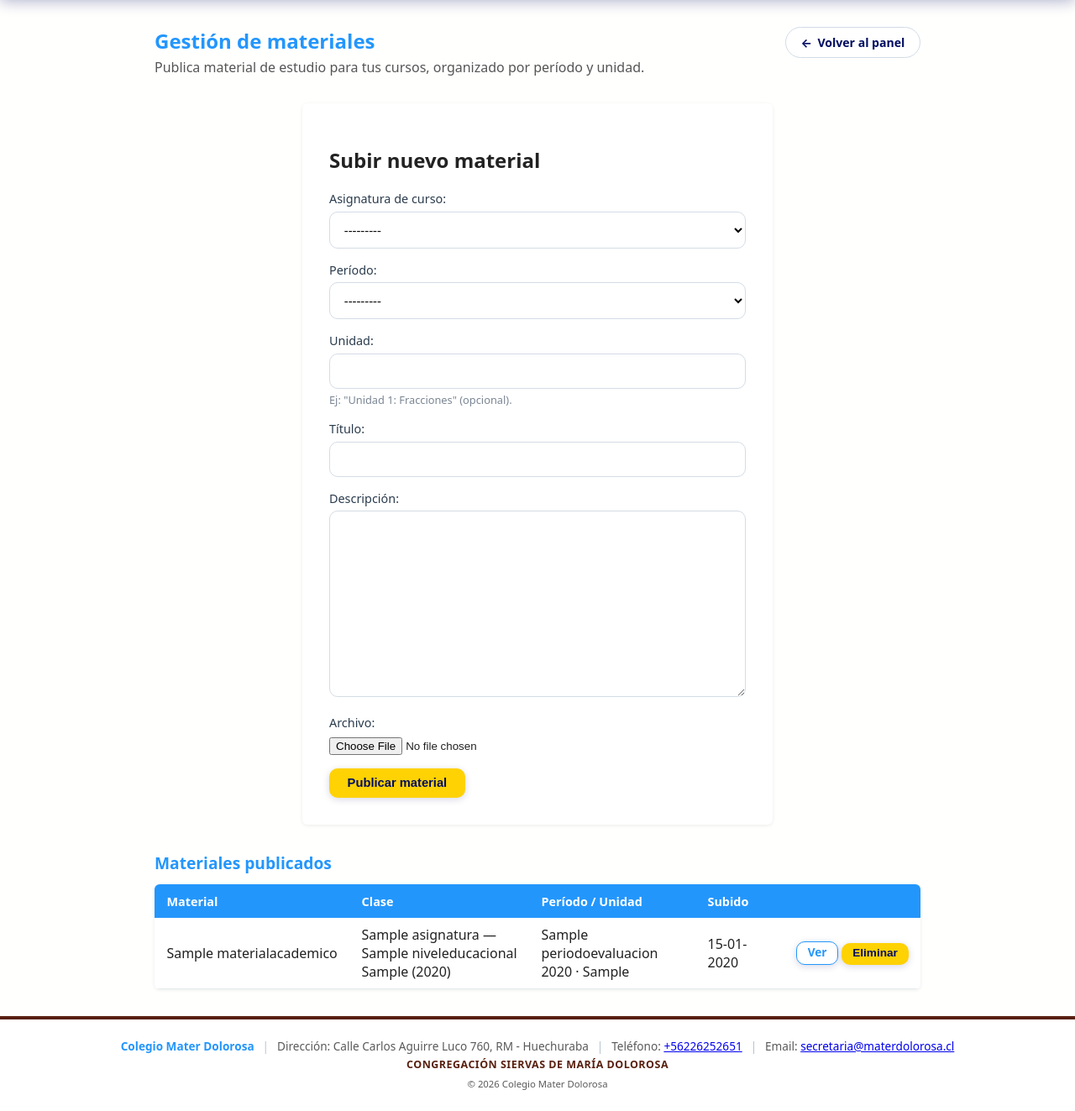
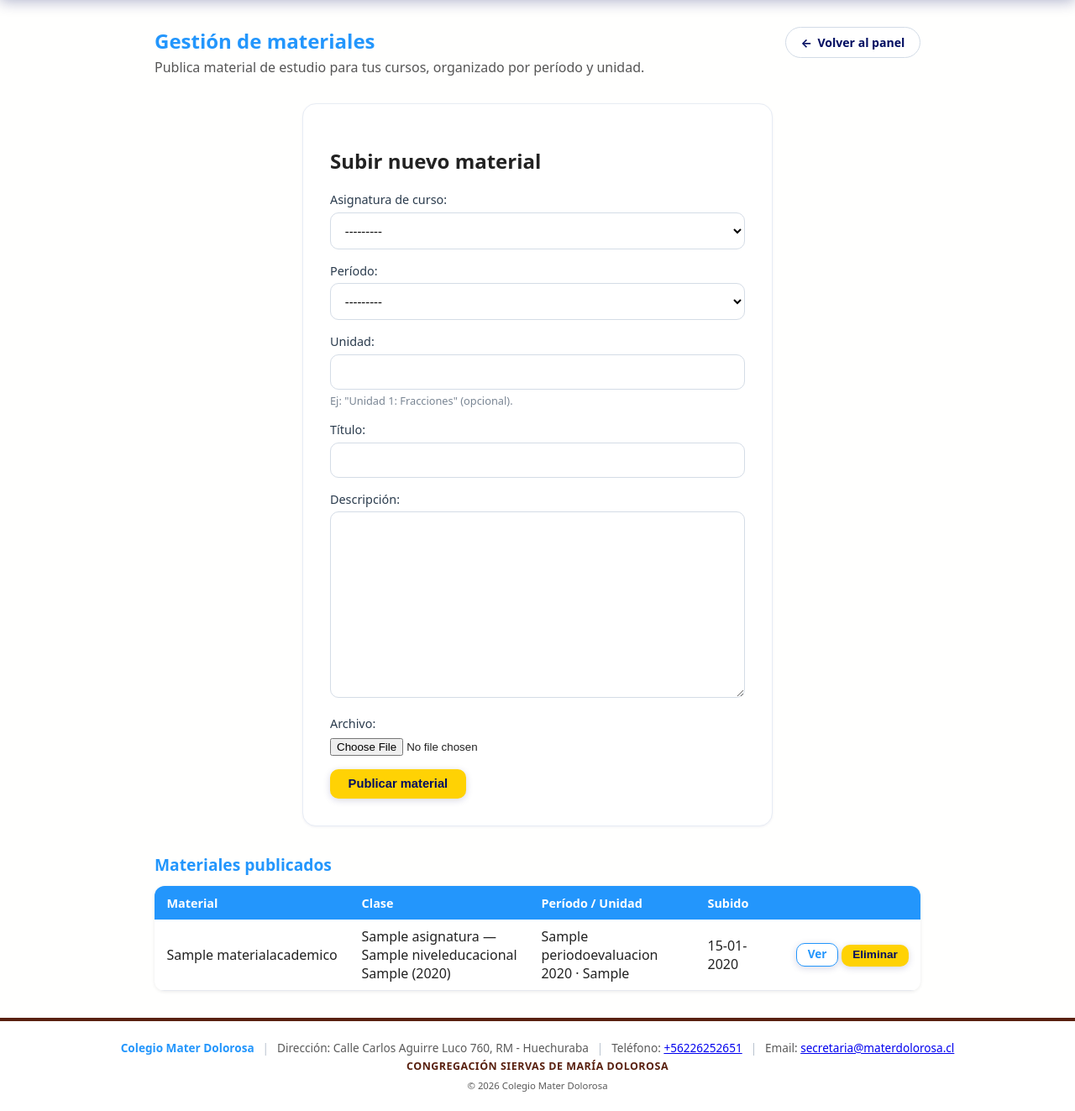
Before and after one commit to CamiloGonzalezSt/Sistema-Mater-Dolorosa, a Django app: page /panel/materiales/gestion/ in a window 1280 px wide. Shown: the part 102-1425 px from the top of the page at 84% size. Before the commit the page ends 1400 px from the top, so only its background shows below. Run offline with Django 5.2, Linux system fonts and the light colour scheme; a user stored in the database is signed in; tables that the repository leaves empty hold one stand-in row (values such as "Sample post"); parts of the project's set-up code (start-up, migrations or seed data) failed here and were passed over.

Commit message:
Sistema de design tokens + limpieza de base.css
- Tokens en :root: radios, espaciado (escala 4px), sombras suaves con tinte
  marino, tipografía (--font-sans/--font-display) e interacción (ring, transición).
- Colores de apoyo (superficie, borde, texto suave) para unificar superficies.
- base.css usa los tokens (sombras y radios coherentes; fin de sombras duras sueltas).
- Accesibilidad global: foco visible coherente, prefers-reduced-motion y skip-link.

Co-Authored-By: Claude Opus 4.8 <noreply@anthropic.com>

```diff
--- a/static/css/base.css
+++ b/static/css/base.css
@@ -10,20 +10,61 @@
     --color-texto: #222;
     --color-error: #59200F;
     --color-exito: #010D61;             /* estados positivos (azul marino: no hay verde en la paleta) */
-    --radio: 6px;
+
+    /* Colores de apoyo derivados (superficies, bordes, texto suave) */
+    --color-superficie: #ffffff;
+    --color-superficie-2: #f4f7fb;      /* fondos alternos suaves */
+    --color-borde: #e7ecf4;
+    --color-texto-suave: #556070;
+    --color-azul-tenue: #E8F2FE;        /* hovers/fondos azul muy claro */
+
+    /* ===== Tokens de diseño ===== */
+    /* Radios */
+    --radio-sm: 8px;
+    --radio: 12px;
+    --radio-md: 16px;
+    --radio-lg: 22px;
+    --radio-xl: 28px;
+    --radio-full: 999px;
+
+    /* Espaciado (escala 4px) */
+    --space-1: 0.25rem;
+    --space-2: 0.5rem;
+    --space-3: 0.75rem;
+    --space-4: 1rem;
+    --space-5: 1.5rem;
+    --space-6: 2rem;
+    --space-8: 3rem;
+    --space-10: 4rem;
+
+    /* Sombras suaves con tinte marino (evitar sombras duras genéricas) */
+    --shadow-sm: 0 1px 3px rgba(1, 13, 97, 0.06);
+    --shadow-md: 0 8px 24px rgba(1, 13, 97, 0.08);
+    --shadow-lg: 0 18px 44px rgba(35, 150, 252, 0.16);
+
+    /* Tipografía — swap --font-display por una fuente vendoreada cuando exista */
+    --font-sans: system-ui, -apple-system, "Segoe UI", Roboto, "Helvetica Neue", Arial, sans-serif;
+    --font-display: var(--font-sans);
+
+    /* Interacción */
+    --ring: 0 0 0 3px rgba(35, 150, 252, 0.18);
+    --transicion: 0.18s cubic-bezier(0.2, 0.7, 0.3, 1);
+    --borde: 1px solid var(--color-borde);
 }
 
 * { box-sizing: border-box; }
 
 body {
     margin: 0;
-    font-family: system-ui, -apple-system, "Segoe UI", Roboto, sans-serif;
+    font-family: var(--font-sans);
     background: var(--color-fondo);
     color: var(--color-texto);
     min-height: 100vh;
     display: flex;
     flex-direction: column;
 }
+
+h1, h2, h3, .home-hero__title, .bento-intro h2 { font-family: var(--font-display); }
 
 .topbar {
     background: var(--color-primario-oscuro);
@@ -230,9 +271,10 @@ body {
 
 /* Tarjetas (formularios de auth, etc.) */
 .card {
-    background: #fff;
-    border-radius: var(--radio);
-    box-shadow: 0 1px 4px rgba(0, 0, 0, 0.08);
+    background: var(--color-superficie);
+    border: var(--borde);
+    border-radius: var(--radio-md);
+    box-shadow: var(--shadow-sm);
     padding: 2rem;
     max-width: 420px;
     margin: 2rem auto;
--- a/templates/base.html
+++ b/templates/base.html
@@ -9,6 +9,7 @@
     {% block extra_css %}{% endblock %}
 </head>
 <body>
+    <a href="#contenido" class="skip-link">Saltar al contenido</a>
     <header class="topbar">
         <a class="brand" href="{% url 'web_publica:home' %}">
             <img src="{% static 'img/logo_t.png' %}" alt="Logo Colegio Mater Dolorosa" class="brand-logo">
@@ -53,7 +54,7 @@
         </div>
     </header>
 
-    <main class="{% block main_class %}container{% endblock %}">
+    <main id="contenido" class="{% block main_class %}container{% endblock %}">
         {% if messages %}
         <div class="messages">
             {% for message in messages %}
```
Also changed, not shown: other parts of static/css/base.css (+47 -8 lines), .claude/settings.local.json.
